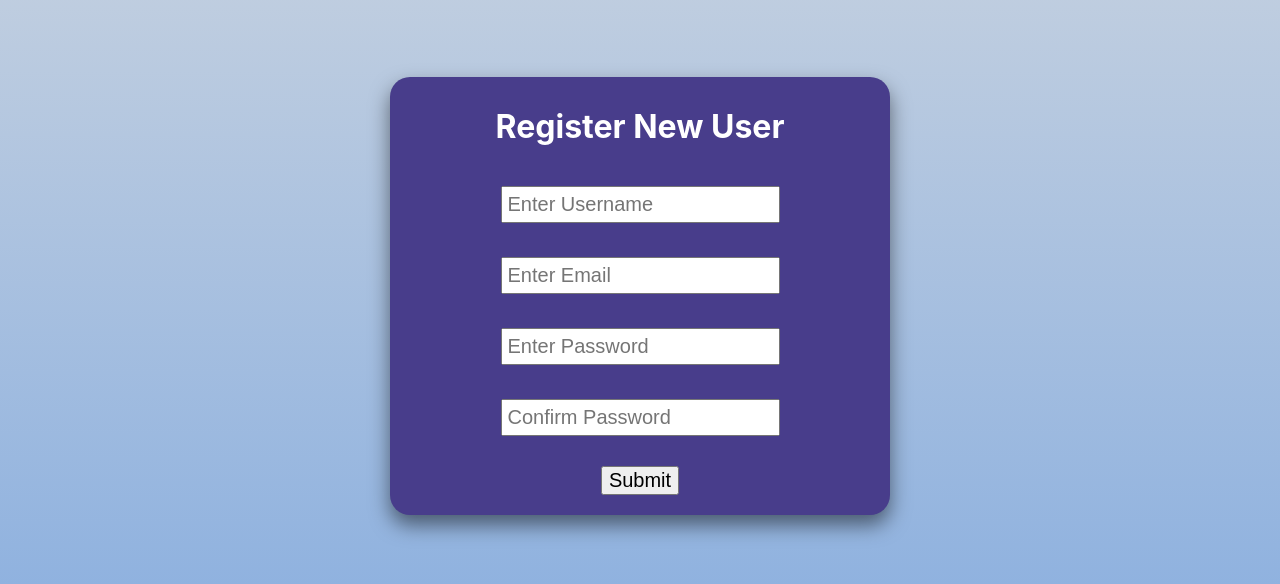
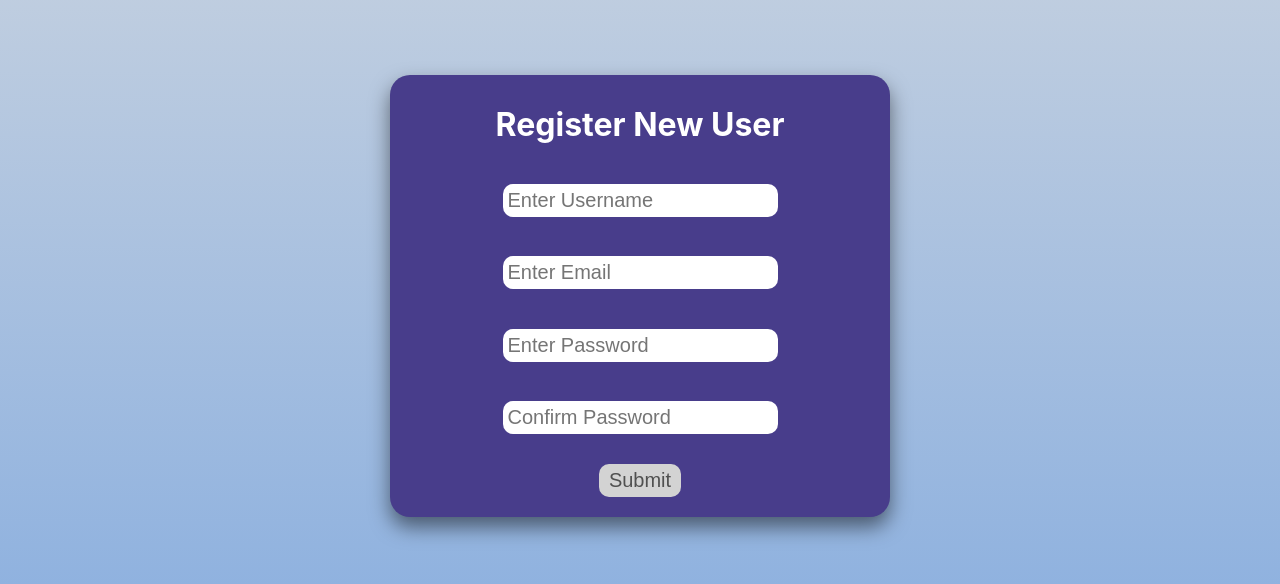
Before and after one commit to Omar-Walid-MD/React-Blog-App, a React (Create React App) app: page /register in a window 1280 px wide. Shown: the part 104-688 px from the top of the page. Built offline with nearby package versions, Linux system fonts and the light colour scheme; data requests are answered from the project's data file.

Commit message:
Added Automatic resizing for post, comment, and reply textareas

```diff
--- a/src/Comment.js
+++ b/src/Comment.js
@@ -435,6 +435,15 @@ function Comment({comment, SetCommentRef, currentUser, setCurrentUser, setCommen
 
     }
 
+
+    function AutoResize(event)
+    {
+        console.log(event.target.getAttribute("minheight"))
+        event.target.style.minHeight = 0;
+        event.target.style.minHeight = "max(" + event.target.getAttribute("minheight") + "px,"+(event.target.scrollHeight) + "px)" ;
+    }
+
+
     function makeId(length)
     {
         let result = "";
@@ -470,7 +479,7 @@ function Comment({comment, SetCommentRef, currentUser, setCurrentUser, setCommen
             <div className="post-page-comment-replies-container">
                 <div className="post-page-comment-replies-section reply-margin flex-column">
                     <form className="post-page-write-reply-form flex-row" onSubmit={submitReply}>
-                        <textarea className="post-page-write-reply-input" placeholder="Write your reply..." value={newReply} onChange={handleReply}></textarea>
+                        <textarea className="post-page-write-reply-input" placeholder="Write your reply..." minheight={100} value={newReply} onInput={AutoResize} onChange={handleReply}></textarea>
                         <input className="post-page-write-reply-submit" type="submit" value="Reply" />
                         <div className="post-page-comment-replies-line" first="true"></div>
 
--- a/src/CreateTopicPage.js
+++ b/src/CreateTopicPage.js
@@ -1,10 +1,10 @@
-import {useState, useEffect} from "react"
+import {useState, useEffect, useRef} from "react"
 import { Link, useNavigate } from "react-router-dom";
 
 import Header from "./Header";
 import Post from "./Post";
 
-import './MainPage.css';
+import './WritePage.css';
 
 function CreateTopicPage({currentUser,setCurrentUser, topics, setTopics})
 {
@@ -59,6 +59,23 @@ function CreateTopicPage({currentUser,setCurrentUser, topics, setTopics})
 
     }
 
+    const CreateTopicForm = useRef();
+
+    function readyToSubmit()
+    {
+        let allInputs = null;
+        if(CreateTopicForm.current)
+        {
+            allInputs = CreateTopicForm.current.querySelectorAll(":required");
+            console.log([...allInputs].filter((formInput)=>formInput.value==='').length);
+            return [...allInputs].filter((formInput)=>formInput.value==='').length > 0;
+        }
+        else
+        {
+            return true;
+        }
+
+    }
 
     function makeId(length)
     {
@@ -75,14 +92,16 @@ function CreateTopicPage({currentUser,setCurrentUser, topics, setTopics})
             <Header topics={topics} currentUser={currentUser} setCurrentUser={setCurrentUser} />
             <div className="page-container flex-center">
                 <div className="main-column flex-column">
-                    <form className="post-write-form-container flex-column" onSubmit={submitTopic}>
-                        <h1 className="post-write-form-label">Create a new topic</h1>
+                    <form className="post-write-form-container flex-column" ref={CreateTopicForm} onSubmit={submitTopic}>
+                        <div className="post-write-post-to-form-row">
+                            <h1 className="post-write-form-label">Create a new topic</h1>
+                        </div>
                         <div className="post-write-form-input-group">
-                            <input className="post-write-form-title-input" type="text" name="title" placeholder="Your interesting topic..." value={newTopic.title} onChange={handleTopic}/>
-                            <textarea className="post-write-form-body-input" name="description" maxLength={150}  placeholder="A brief description of your topic..." value={newTopic.description} onChange={handleTopic}></textarea>
+                            <input className="post-write-form-title-input" type="text" name="title" placeholder="Your interesting topic..." value={newTopic.title} onChange={handleTopic} required />
+                            <textarea className="post-write-form-body-input" name="description" maxLength={150}  placeholder="A brief description of your topic..." value={newTopic.description} onChange={handleTopic} required ></textarea>
                         </div>
                         <div className="post-write-form-submit-container">
-                            <input className="post-write-form-submit" type="submit" />
+                            <input className="post-write-form-submit" type="submit" disabled={readyToSubmit()} />
                         </div>
                     </form>
                 </div>
--- a/src/LoginPage.css
+++ b/src/LoginPage.css
@@ -53,3 +53,10 @@
     background-color: rgb(238, 233, 255);
     transform: scale(1.1);
 }
+.login-form-submit:disabled
+{
+    background-color: lightgray;
+    color: rgb(80, 80, 80);
+
+    pointer-events: none;
+}
--- a/src/LoginPage.js
+++ b/src/LoginPage.js
@@ -1,4 +1,4 @@
-import {useState} from "react";
+import {useState, useRef} from "react";
 import {useNavigate} from "react-router-dom";
 import "./LoginPage.css";
 
@@ -48,6 +48,25 @@ function LoginPage({userList,handleUser})
         console.log("Email not registered");
     }
 
+    const LoginForm = useRef();
+
+    function readyToSubmit()
+    {
+        let allInputs = null;
+        if(LoginForm.current)
+        {
+            allInputs = LoginForm.current.querySelectorAll(":required");
+            console.log([...allInputs].filter((formInput)=>formInput.value==='').length);
+            return [...allInputs].filter((formInput)=>formInput.value==='').length > 0;
+        }
+        else
+        {
+            return true;
+        }
+
+
+    }
+
     function makeId(length)
     {
         let result = "";
@@ -61,13 +80,13 @@ function LoginPage({userList,handleUser})
     return (
         <div className="main-page">
             <div className="page-container flex-center" header="none">
-                <form className="login-form-container flex-column" onSubmit={Login}>
+                <form className="login-form-container flex-column" ref={LoginForm} onSubmit={Login}>
                     <h1 className="login-form-label">Log in</h1>
                     <div className="login-form-input-group flex-column">
-                        <input className="login-form-input" type="email" placeholder="Enter Email" name="email" value={loginInfo.email} onChange={handleLoginInfo}/>
-                        <input className="login-form-input" type="password" placeholder="Enter Password" name="password" value={loginInfo.password} onChange={handleLoginInfo}/>
+                        <input className="login-form-input" type="email" placeholder="Enter Email" name="email" value={loginInfo.email} onChange={handleLoginInfo} required/>
+                        <input className="login-form-input" type="password" placeholder="Enter Password" name="password" value={loginInfo.password} onChange={handleLoginInfo} required/>
                     </div>
-                    <input className="login-form-submit" type="submit" value="Log in" />
+                    <input className="login-form-submit" type="submit" value="Log in" disabled={readyToSubmit()} />
                 </form>
             </div>
         </div>
--- a/src/MainPage.css
+++ b/src/MainPage.css
@@ -29,6 +29,19 @@
     position: absolute;
     opacity: 0;
 }
+  /* Hide scrollbar for Chrome, Safari and Opera */
+  textarea::-webkit-scrollbar {
+    display: none;
+  }
+
+  /* Hide scrollbar for IE, Edge and Firefox */
+  textarea {
+    -ms-overflow-style: none;  /* IE and Edge */
+    scrollbar-width: none;  /* Firefox */
+  }
+
+
+
 .navbar
 {
     width: 100%; height: 80px;
--- a/src/PostPage.css
+++ b/src/PostPage.css
@@ -201,7 +201,15 @@
 {
     width: fit-content;
 }
+.post-page-comments-section-empty-label
+{
+    width: 100%;
 
+    color: white;
+    text-align: center;
+
+    margin: 50px 0;
+}
 .post-page-comment-content-container
 {
     min-width: 500px; max-width: fit-content;
@@ -396,7 +404,7 @@
 
     height: fit-content;
     min-width: 80%; max-width: 0;
-    min-height: 50%; max-height: fit-content;
+    min-height: 100px; max-height: fit-content;
 
     padding: 5px;
 
--- a/src/RegisterPage.css
+++ b/src/RegisterPage.css
@@ -26,11 +26,44 @@
 {
     font-size: 15pt;
 
+    border-radius: 10px;
+
     padding: 5px;
 
     outline: none;
+    border: none;
 }
 .register-form-submit
 {
     font-size: 15pt;
 }
+.register-form-submit
+{
+    font-size: 15pt;
+    font-weight: 500;
+    text-decoration: none;
+
+    outline: none;
+    border: none;
+
+    background-color: white;
+    color: purple;
+
+    padding: 5px 10px;
+    border-radius: 10px;
+    transition: all 0.2s ease-in-out;
+
+    cursor: pointer;
+}
+.register-form-submit:hover
+{
+    background-color: rgb(238, 233, 255);
+    transform: scale(1.1);
+}
+.register-form-submit:disabled
+{
+    background-color: lightgray;
+    color: rgb(80, 80, 80);
+
+    pointer-events: none;
+}
--- a/src/RegisterPage.js
+++ b/src/RegisterPage.js
@@ -1,4 +1,4 @@
-import { useState } from "react";
+import { useState, useRef } from "react";
 import { useNavigate, Link } from 'react-router-dom';
 import "./RegisterPage.css";
 
@@ -56,6 +56,24 @@ function RegisterPage({handleUserList, handleUser})
         }
     }
 
+    const RegisterForm = useRef();
+
+    function readyToSubmit()
+    {
+        let allInputs = null;
+        if(RegisterForm.current)
+        {
+            allInputs = RegisterForm.current.querySelectorAll(":required");
+            console.log([...allInputs].filter((formInput)=>formInput.value==='').length);
+            return [...allInputs].filter((formInput)=>formInput.value==='').length > 0;
+        }
+        else
+        {
+            return true;
+        }
+    }
+
+
     function makeId(length)
     {
         let result = "";
@@ -70,15 +88,15 @@ function RegisterPage({handleUserList, handleUser})
     return (
         <div className="main-page">
             <div className="page-container flex-center" header="none">
-                <form className="register-form-container flex-column" onSubmit={RegisterUser}>
+                <form className="register-form-container flex-column" ref={RegisterForm} onSubmit={RegisterUser}>
                     <h1 className="register-form-label">Register New User</h1>
                     <div className="register-form-input-group flex-column">
-                        <input className="register-form-input" type="text" placeholder="Enter Username" name="username" value={newUser.username} onChange={handleNewUser}/>
-                        <input className="register-form-input" type="email" placeholder="Enter Email" name="email" value={newUser.email} onChange={handleNewUser}/>
-                        <input className="register-form-input" type="password" placeholder="Enter Password" name="password" value={newUser.password} onChange={handleNewUser}/>
-                        <input className="register-form-input" type="password" placeholder="Confirm Password" name="confirmPassword" value={confirmPassword} onChange={HandleconfirmPassword}/>
+                        <input className="register-form-input" type="text" placeholder="Enter Username" name="username" value={newUser.username} required onChange={handleNewUser}/>
+                        <input className="register-form-input" type="email" placeholder="Enter Email" name="email" value={newUser.email} required onChange={handleNewUser}/>
+                        <input className="register-form-input" type="password" placeholder="Enter Password" name="password" value={newUser.password} required onChange={handleNewUser}/>
+                        <input className="register-form-input" type="password" placeholder="Confirm Password" name="confirmPassword" value={confirmPassword} required onChange={HandleconfirmPassword}/>
                     </div>
-                    <input className="register-form-submit" type="submit" />
+                    <input className="register-form-submit" type="submit" disabled={readyToSubmit()} />
                 </form>
             </div>
         </div>
--- a/src/WritePage.css
+++ b/src/WritePage.css
@@ -42,7 +42,9 @@
 .post-write-form-title-input
 {
     font-size: 18pt;
-    width: 100%;
+
+    min-width: 100%; max-width: 100%;
+    min-height: 50px; max-height: 100%;
 
     border-radius: 10px;
 
--- a/src/database/db.json
+++ b/src/database/db.json
@@ -100,5 +100,16 @@
       "date": 1666594508630
     }
   ],
-  "comments": []
+  "comments": [
+    {
+      "id": "comment-4487479368",
+      "text": "Nice!",
+      "user": "OmarWalid",
+      "post": "post-4581794152",
+      "date": 1666594710355,
+      "likes": 0,
+      "dislikes": 0,
+      "parentComment": "none"
+    }
+  ]
 }
```
Also changed, not shown: src/PostPage.js (+12 -3 lines), src/WritePage.js (+9 -2 lines).
